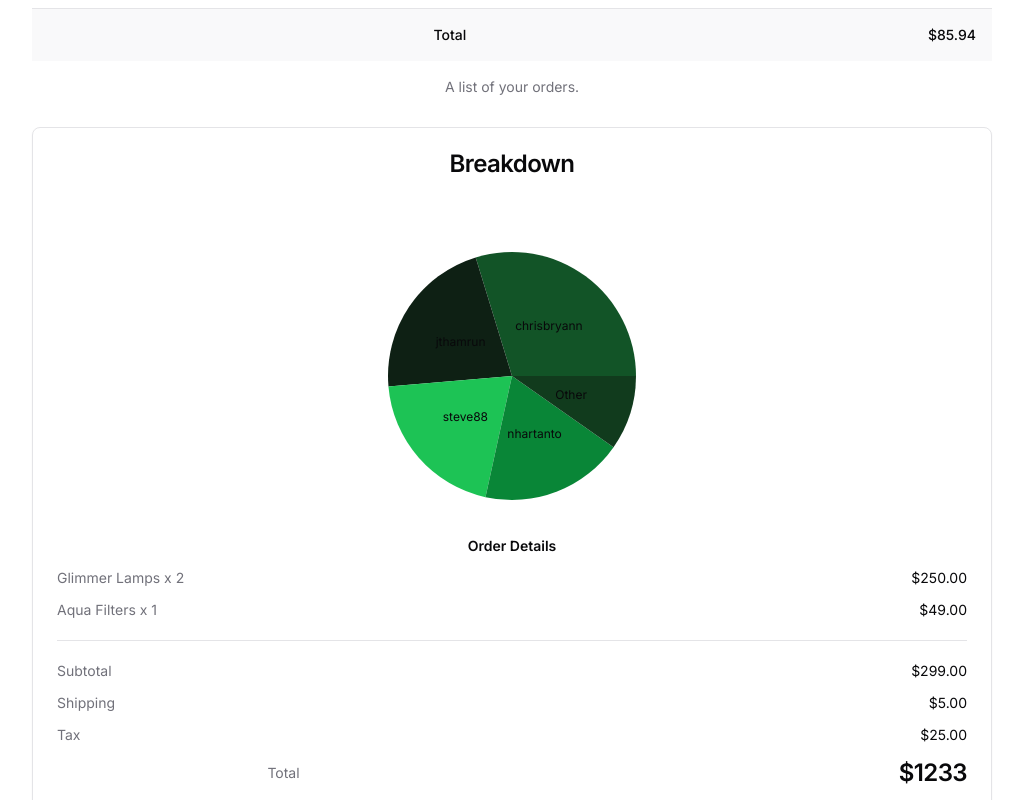
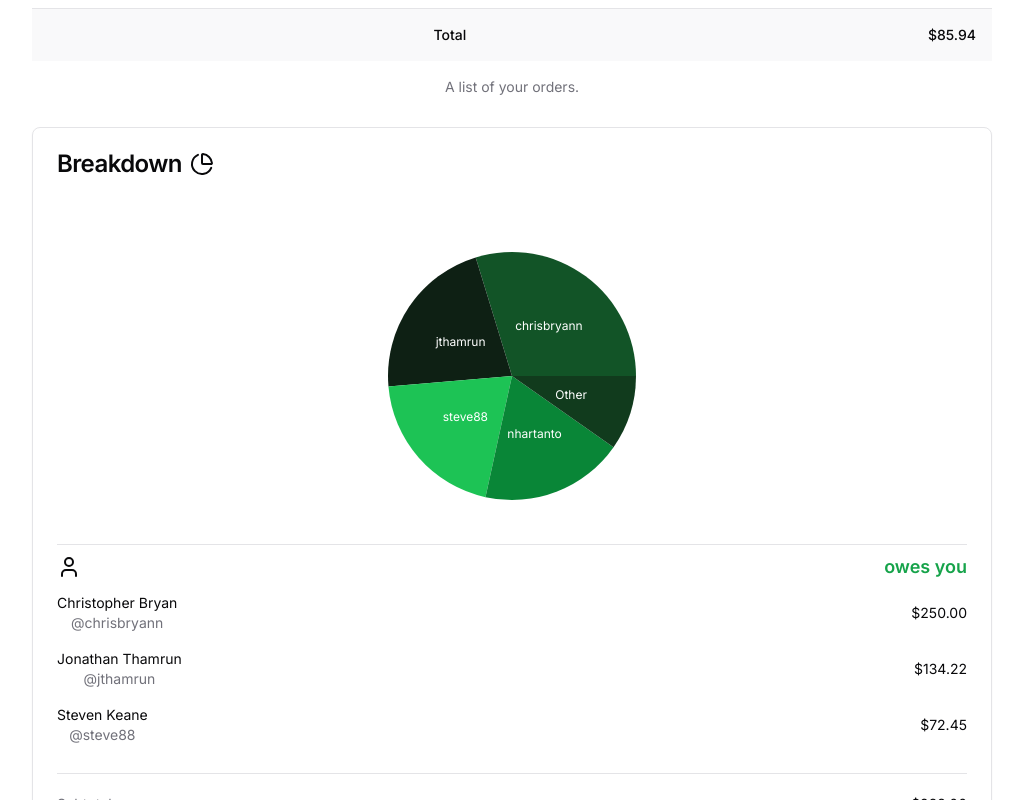
Before and after one commit to ChrisBryann/spill-web, a Next.js app: page / in a window 1280 px wide. Shown: the part 1240-2040 px from the top of the page, without its empty margins (128-1151 px from the left). Built offline with nearby package versions, Linux system fonts and the light colour scheme.

Commit message:
configured people breakdown list in web and mobile view

```diff
--- a/app/(main)/expenses/edit/page.tsx
+++ b/app/(main)/expenses/edit/page.tsx
@@ -6,6 +6,8 @@ import {
   UserRoundPen,
   Trash2,
   UserPlus,
+  ReceiptText,
+  ShoppingBasket,
 } from "lucide-react";
 import {
   Button,
@@ -111,7 +113,10 @@ export default function CreateExpense() {
         <div className="grid auto-rows-max items-start gap-4 lg:col-span-2 lg:gap-8">
           <Card x-chunk="expense-info">
             <CardHeader>
-              <CardTitle>Expense Details</CardTitle>
+              <CardTitle className="flex items-center gap-2">
+                Details
+                <ReceiptText />
+              </CardTitle>
             </CardHeader>
             <CardContent>
               <div className="grid gap-6 items-start">
@@ -144,7 +149,10 @@ export default function CreateExpense() {
           </Card>
           <Card x-chunk="expense-items">
             <CardHeader>
-              <CardTitle>Expense Items</CardTitle>
+              <CardTitle className="flex items-center gap-2">
+                Items
+                <ShoppingBasket/>
+              </CardTitle>
             </CardHeader>
             <CardContent>
               <Table containerClassname="max-h-96">
--- a/components/PeopleItemBreakdown.tsx
+++ b/components/PeopleItemBreakdown.tsx
@@ -31,6 +31,8 @@ import {
   CreditCard,
   ChevronLeft,
   ChevronRight,
+  ChartPie,
+  User,
 } from "lucide-react";
 import { LabelList, Pie, PieChart } from "recharts";
 
@@ -70,8 +72,11 @@ const chartConfig = {
 const PeopleItemBreakdown = () => {
   return (
     <Card className="w-full fixed bottom-0 left-0 z-10 sm:static sm:overflow-hidden sm:z-0 sm:flex sm:flex-col sm:gap-2">
-      <CardHeader>
-        <CardTitle className="hidden sm:block">Breakdown</CardTitle>
+      <CardHeader className="hidden sm:block">
+        <CardTitle className="flex items-center gap-2">
+          Breakdown
+          <ChartPie />
+        </CardTitle>
       </CardHeader>
       <CardContent className="grid grid-cols-subgrid py-2 gap-2 hidden sm:block sm:grow">
         <ChartContainer
@@ -85,7 +90,7 @@ const PeopleItemBreakdown = () => {
             <Pie data={chartData} dataKey="visitors">
               <LabelList
                 dataKey="username"
-                className="fill-foreground"
+                className="fill-white"
                 stroke="none"
                 fontSize={12}
                 formatter={(value: keyof typeof chartConfig) =>
@@ -95,34 +100,62 @@ const PeopleItemBreakdown = () => {
             </Pie>
           </PieChart>
         </ChartContainer>
-        <div className="grid gap-3 text-sm overflow-y-auto max-h-fit ">
-          <div className="font-semibold">Order Details</div>
-          <ul className="grid gap-3">
+        <Separator className="my-2" />
+        <div className="grid gap-3 text-sm">
+          {/* <div className="font-semibold">Order Details</div> */}
+          <div
+            id="breakdown_header"
+            className="flex items-center justify-between font-semibold text-lg"
+          >
+            <User />
+            <span className="text-primary">owes you</span>
+          </div>
+          <ul className="grid gap-4 overflow-y-auto h-40">
             <li className="flex items-center justify-between">
-              <span className="text-muted-foreground">
-                Glimmer Lamps x <span>2</span>
-              </span>
+              <div className="flex flex-col">
+                <span>Christopher Bryan</span>
+                <span className="text-muted-foreground">@chrisbryann</span>
+              </div>
+
               <span>$250.00</span>
             </li>
             <li className="flex items-center justify-between">
-              <span className="text-muted-foreground">
-                Aqua Filters x <span>1</span>
-              </span>
-              <span>$49.00</span>
+              <div className="flex flex-col">
+                <span>Jonathan Thamrun</span>
+                <span className="text-muted-foreground">@jthamrun</span>
+              </div>
+
+              <span>$134.22</span>
+            </li>
+            <li className="flex items-center justify-between">
+              <div className="flex flex-col">
+                <span>Steven Keane</span>
+                <span className="text-muted-foreground">@steve88</span>
+              </div>
+
+              <span>$72.45</span>
+            </li>
+            <li className="flex items-center justify-between">
+              <div className="flex flex-col">
+                <span>Nathanael Hartanto</span>
+                <span className="text-muted-foreground">@nhartanto</span>
+              </div>
+
+              <span>$43.11</span>
             </li>
           </ul>
           <Separator className="my-2" />
-          <ul className="grid gap-3">
+          <ul className="grid gap-3 items-end">
             <li className="flex items-center justify-between">
               <span className="text-muted-foreground">Subtotal</span>
               <span>$299.00</span>
             </li>
             <li className="flex items-center justify-between">
-              <span className="text-muted-foreground">Shipping</span>
+              <span className="text-muted-foreground">Tax</span>
               <span>$5.00</span>
             </li>
             <li className="flex items-center justify-between">
-              <span className="text-muted-foreground">Tax</span>
+              <span className="text-muted-foreground">Tips</span>
               <span>$25.00</span>
             </li>
             {/* <li className="flex items-center justify-between font-semibold">
@@ -132,7 +165,7 @@ const PeopleItemBreakdown = () => {
           </ul>
         </div>
       </CardContent>
-      <CardFooter className="grid gap-1 sm:grid-cols-2">
+      <CardFooter className="grid gap-1 pt-2 sm:grid-cols-2 sm:pt-0">
         <CardDescription>Total</CardDescription>
         <CardTitle>
           <div className="grid grid-cols-2 sm:grid-cols-1 items-center gap-1 sm:gap-2 sm:text-right">
@@ -144,38 +177,64 @@ const PeopleItemBreakdown = () => {
                 </Button>
               </DialogTrigger>
               <DialogContent className="max-w-80">
-              <div className="grid gap-3 text-sm overflow-y-auto max-h-80">
-                      <div className="font-semibold">Expense Breakdown</div>
-                      <ul className="grid gap-3">
+                <div className="grid gap-3 text-sm py-1">
+                  <div
+                    id="breakdown_header"
+                    className="flex items-center justify-between font-semibold text-lg"
+                  >
+                    <User />
+                    <span className="text-primary">owes you</span>
+                  </div>
+                  <ul className="grid gap-4 overflow-y-auto h-40">
                     <li className="flex items-center justify-between">
+                      <div className="flex flex-col">
+                        <span>Christopher Bryan</span>
                         <span className="text-muted-foreground">
-                            Glimmer Lamps x <span>2</span>
+                          @chrisbryann
                         </span>
+                      </div>
+
                       <span>$250.00</span>
                     </li>
                     <li className="flex items-center justify-between">
+                      <div className="flex flex-col">
+                        <span>Jonathan Thamrun</span>
+                        <span className="text-muted-foreground">@jthamrun</span>
+                      </div>
+
+                      <span>$134.22</span>
+                    </li>
+                    <li className="flex items-center justify-between">
+                      <div className="flex flex-col">
+                        <span>Steven Keane</span>
+                        <span className="text-muted-foreground">@steve88</span>
+                      </div>
+
+                      <span>$72.45</span>
+                    </li>
+                    <li className="flex items-center justify-between">
+                      <div className="flex flex-col">
+                        <span>Nathanael Hartanto</span>
                         <span className="text-muted-foreground">
-                            Aqua Filters x <span>1</span>
+                          @nhartanto
                         </span>
-                          <span>$49.00</span>
+                      </div>
+
+                      <span>$43.11</span>
                     </li>
                   </ul>
                   <Separator className="my-2" />
-                      <ul className="grid gap-3">
+                  <ul className="grid gap-3 items-end">
                     <li className="flex items-center justify-between">
-                          <span className="text-muted-foreground">
-                            Subtotal
-                          </span>
+                      <span className="text-muted-foreground">Subtotal</span>
                       <span>$299.00</span>
                     </li>
                     <li className="flex items-center justify-between">
-                          <span className="text-muted-foreground">
-                            Shipping
-                          </span>
+                      <span className="text-muted-foreground">Tax</span>
                       <span>$5.00</span>
                     </li>
                     <li className="flex items-center justify-between">
-                          <span className="text-muted-foreground">Tax</span>
+                      <span className="text-muted-foreground">Tips</span>
                       <span>$25.00</span>
                     </li>
                     <li className="flex items-center justify-between font-semibold">
```
Lines whose indentation alone changed are shown as unchanged.
